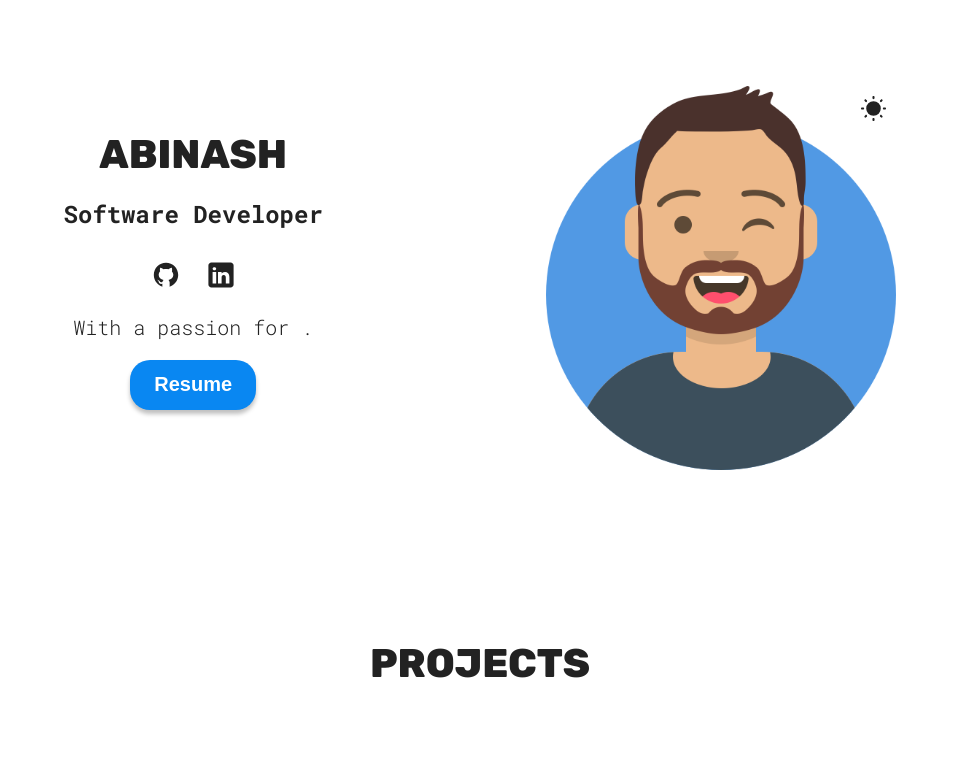
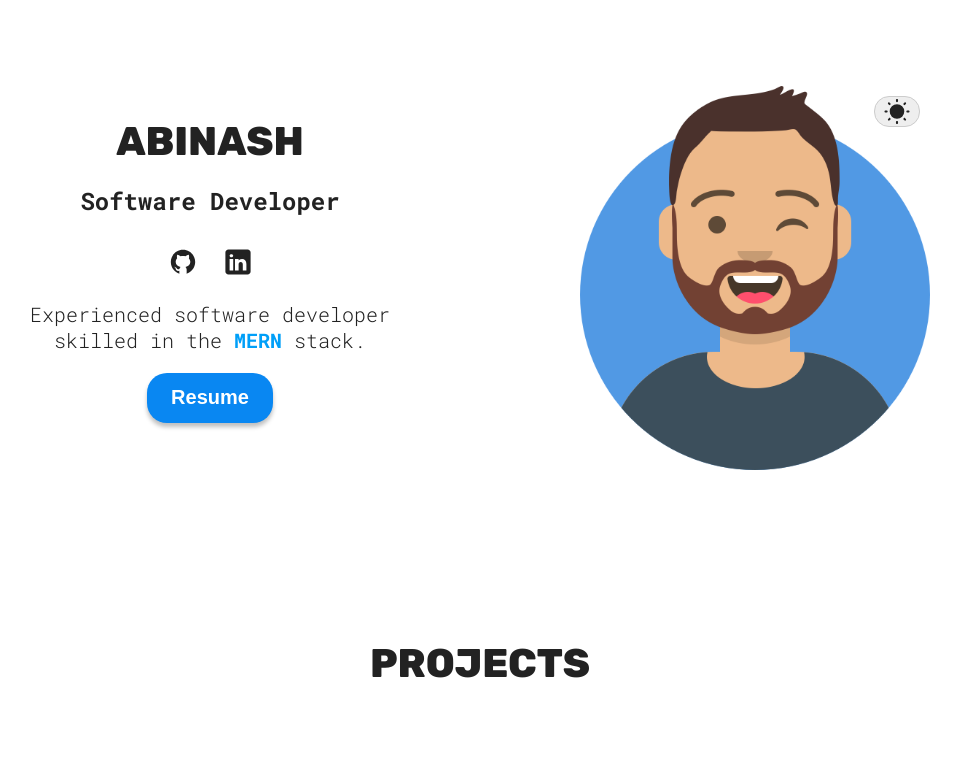
Before and after one commit to Pinku-code/PortFolio, a React (Vite) app: page / in a window 1280 px wide. Shown: the top 777 px of the page, without its empty margins (160-1121 px from the left). Built offline with nearby package versions, Linux system fonts and the light colour scheme.

Commit message:
Update Hero.jsx

```diff
--- a/src/sections/Hero/Hero.jsx
+++ b/src/sections/Hero/Hero.jsx
@@ -51,7 +51,7 @@ function Hero() {
           </a>
         </span>
         <p className={styles.description}>
-          With a passion for .
+            Experienced software developer<br/> skilled in the <i className="fab fa-leaf"></i> <b style={{color:"#009ff8"}}>MERN</b> stack.
         </p>
         <a href={CV} download>
           <button className="hover">Resume</button>
--- a/src/sections/Hero/HeroStyles.module.css
+++ b/src/sections/Hero/HeroStyles.module.css
@@ -63,16 +63,61 @@
   margin-top: 20px; /* Added margin for spacing */
 }
 
-.colorMode {
+/* .colorMode {
   position: absolute;
-  right: 10px; /* Adjusted right position */
-  top: 10px; /* Positioned slightly lower */
+  right: 10px;
+  top: 10px;
   width: 25px;
 }
 
 .colorMode:hover {
   cursor: pointer;
+} */
+
+.colorMode {
+  position: absolute;
+  right: 10px;
+  top: 10px;
+  width: 40px; /* Adjust width for iOS-like appearance */
+  height: 25px; /* Adjust height for iOS-like appearance */
+  background-color: #eee; /* Light background color */
+  border: 1px solid #ccc; /* Light border */
+  border-radius: 15px; /* Rounded corners */
+  display: flex;
+  align-items: center;
+  justify-content: space-between; /* Space between the switch and background */
+  padding: 2px; /* Add padding for better spacing */
+  cursor: pointer;
+  transition: background-color 0.3s ease;
 }
+
+.colorMode::before {
+  content: '';
+  display: block;
+  width: 18px;
+  height: 18px;
+  border-radius: 50%; /* Circular shape */
+  background-color: #fff; /* White circle */
+  transform: translateX(0); /* Initial position */
+  transition: transform 0.3s ease; /* Smooth animation */
+}
+
+.colorMode.dark::before {
+  transform: translateX(15px); /* Move to the right for dark mode */
+}
+
+.colorMode:hover {
+  background-color: #ddd; /* Lighter background color on hover */
+}
+
+.colorMode:focus {
+  outline: none; /* Remove focus outline */
+}
+
+
+
+
+
 
 .description {
   max-width: 100%; /* Ensure description text wraps */
```
Also changed, not shown: src/assets/moon.svg.
